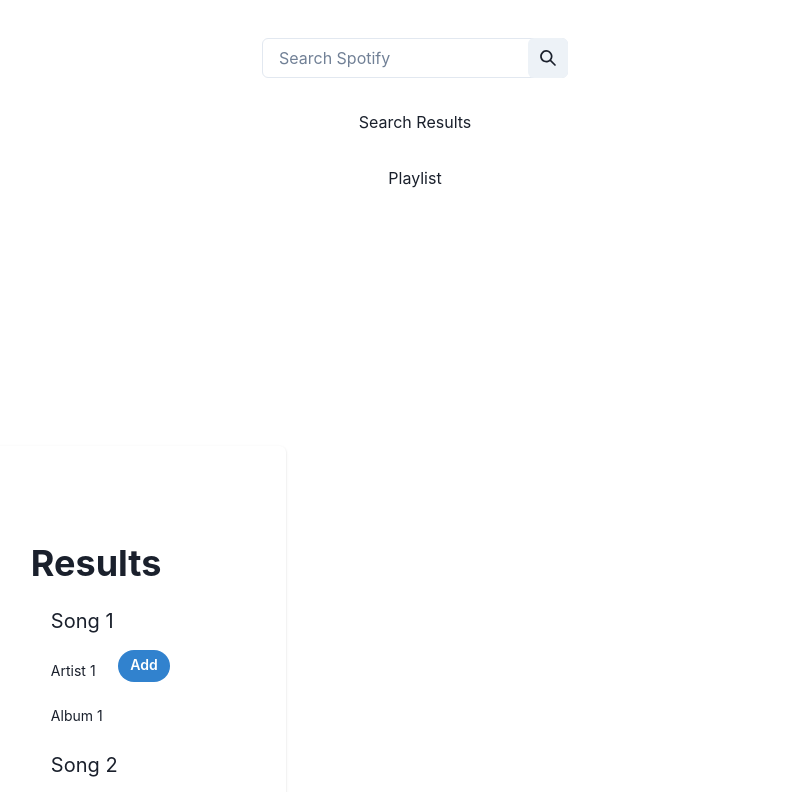
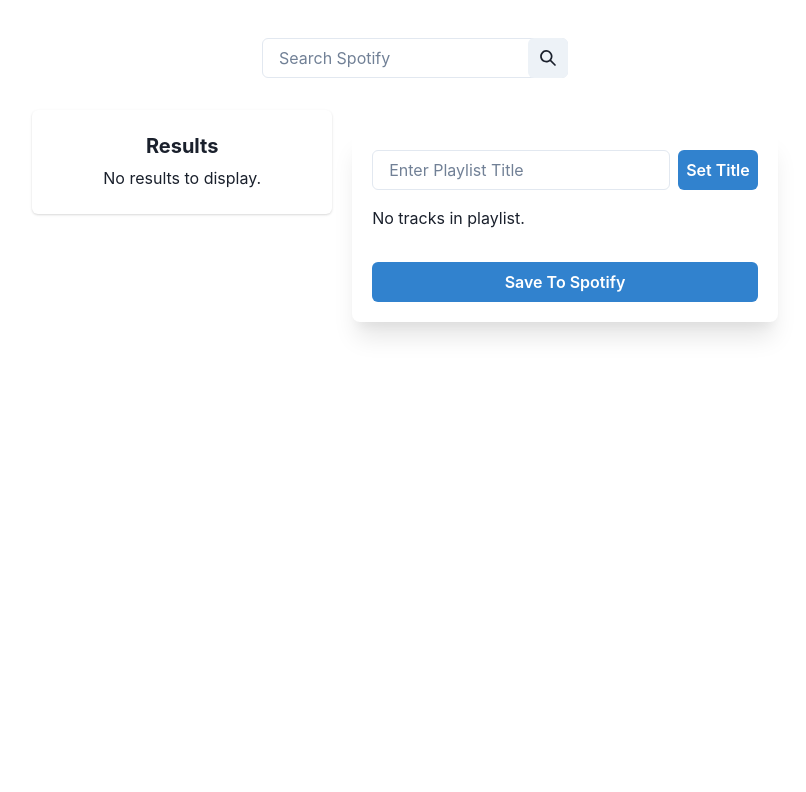
Before and after one commit to Jsoke18/jamming, a React (Create React App) app: page / in a window 1280 px wide. Shown: the top 792 px of the page, without its empty margins (225-1031 px from the left). Built offline with nearby package versions, Linux system fonts and the light colour scheme.

Commit message:
styling fixed and almost properly getting and passing data from results, playlist, tracks, through the musicControls function

```diff
--- a/src/App.js
+++ b/src/App.js
@@ -46,16 +46,6 @@
       <Box marginTop="3%">
         <MusicControls />
       </Box>
-      <Flex direction="row" justifyContent="space-around">
-        <ResultsCard tracks={tracks} onAddToPlaylist={addToPlaylist} />
-        <PlaylistCard
-          tracks={playlistTracks}
-          playlistTitle={playlistTitle}
-          onTitleChange={setPlaylistTitle}
-          onClearPlaylist={clearPlaylist}
-          onRemoveFromPlaylist={removeFromPlaylist}
-        />
-      </Flex>
     </ChakraProvider>
   );
 };
--- a/src/components/music-controls/MusicControls.js
+++ b/src/components/music-controls/MusicControls.js
@@ -1,20 +1,20 @@
 import React, { useState } from 'react';
-import { Box, VStack } from "@chakra-ui/react";
-import SearchBar from '../searchbar/Searchbar'; // Adjust the path as needed
-import { TrackList }  from '../tracklist/Tracklist'; // Adjust the path as needed
+import { VStack, Flex} from "@chakra-ui/react";
+import SearchBar from '../searchbar/Searchbar';
+import ResultsCard from '../results/Results'; // Adjust the path as needed
+import PlaylistCard from '../playlist/Playlist';  // Adjust the path as needed
 
 const MusicControls = () => {
   const [searchResults, setSearchResults] = useState([]);
   const [playlist, setPlaylist] = useState([]);
 
   const handleSearchResults = (data) => {
-    // Transform the search result data into the format expected by your Track and TrackList components
-    // Assuming data.tracks.items is the array of tracks from Spotify's response
     const results = data.tracks.items.map(track => ({
-      id: track.id,
-      name: track.name,
+      id: track.album.id,
+      name: track.album.name,
       artist: track.artists.map(artist => artist.name).join(', '),
       album: track.album.name,
+      uri: track.uri // Assuming the track object has a 'uri' field
     }));
     setSearchResults(results);
   };
@@ -29,17 +29,20 @@
     setPlaylist(playlist.filter(pTrack => pTrack.id !== track.id));
   };
 
+  const handleClearPlaylist = () => {
+    setPlaylist([]); // Clear the entire playlist
+  };
   return (
     <VStack spacing={8}>
       <SearchBar onSearchResults={handleSearchResults} />
-      <Box>
-        <h2>Search Results</h2>
-        <TrackList tracks={searchResults} onAdd={handleAddTrack} context="results" />
-      </Box>
-      <Box>
-        <h2>Playlist</h2>
-        <TrackList tracks={playlist} onRemove={handleRemoveTrack} context="playlist" />
-      </Box>
+      <Flex direction="row" justifyContent="space-evenly" alignItems="flex-start"> {/* Add alignItems="flex-start" */}
+        <ResultsCard tracks={searchResults} onAddToPlaylist={handleAddTrack} />
+        <PlaylistCard
+          tracks={playlist}
+          onRemoveFromPlaylist={handleRemoveTrack}
+          onClearPlaylist={handleClearPlaylist}
+        />
+      </Flex>
     </VStack>
   );
 };
--- a/src/components/playlist/Playlist.js
+++ b/src/components/playlist/Playlist.js
@@ -12,7 +12,12 @@
         console.log("Saving playlist with title:", title);
 
         // Create an array of track URIs
-        const trackUris = tracks.map(track => track.uri);
+        const trackUris = tracks.map(track => ({
+          name: track.name,
+          artist: track.artist,
+          album: track.album,
+          url: track.uri
+        }));
         console.log("Track URIs:", trackUris);
 
         // Here you would send trackUris to Spotify's API to save the playlist
@@ -30,50 +35,43 @@
     const handleEditTitle = () => {
         setIsTitleSet(false);
     }
-
     return (
-    <>
-      <Flex justifyContent="center" alignItems="center" marginTop="20%" marginRight="10%">
-        <Card w="204%">
-          <Box padding={24}>
-            <HStack spacing={2} marginBottom="4">
-            {!isTitleSet ? (
-                <>
+      <Flex justifyContent="center" alignItems="center" p={5}>
+        <Card width="full" maxWidth="500px" bg="white" p={5} boxShadow="xl" borderRadius="lg">
+          <VStack spacing={4} align="stretch">
+            {isTitleSet ? (
+              <Text fontSize="2xl" onDoubleClick={handleEditTitle}>{title}</Text>
+            ) : (
+              <HStack>
                 <Input
-                    size="large"
                   placeholder="Enter Playlist Title"
                   value={title}
                   onChange={(e) => setTitle(e.target.value)}
-                    onKeyDown={(e) => e.key === 'Enter' && handleSetTitle()}
+                  size="md"
                 />
                 <Button colorScheme="blue" onClick={handleSetTitle}>Set Title</Button>
-                </>
-              ) : (
-                <Text fontSize="2xl" onDoubleClick={handleEditTitle}>{title}</Text>
+              </HStack>
             )}
-             </HStack>
-            {tracks.length > 0 && (
-              <VStack spacing={4}>
-                {tracks.map((track) => (
-                  <Box key={track.id} p={2} shadow="md" borderWidth="1px" display="flex" justifyContent="space-between" alignItems="center">
-                    <VStack align="start">
-                      <Text fontWeight="bold">{track.name}</Text>
-                      <Text>{track.artist}</Text>
-                      <Text>{track.album}</Text>
+            {tracks.length > 0 ? (
+              tracks.map((track) => (
+                <HStack key={track.id} justifyContent="space-between" alignItems="center" p={2} borderWidth="1px" borderRadius="lg">
+                  <VStack align="start" spacing={0} overflow="hidden">
+                    <Text fontWeight="bold" isTruncated>{track.name}</Text>
+                    <Text fontSize="sm" isTruncated>{track.artist}</Text>
+                    <Text fontSize="sm" isTruncated>{track.album}</Text>
                   </VStack>
                   <Button colorScheme="red" size="sm" onClick={() => onRemoveFromPlaylist(track)}>Remove</Button>
-                  </Box>
-                ))}
-              </VStack>
+                </HStack>
+              ))
+            ) : (
+              <Text>No tracks in playlist.</Text>
             )}
-            <Button mt={4} colorScheme="blue" onClick={handleSaveToSpotify}>
+            <Button mt={4} colorScheme="blue" onClick={handleSaveToSpotify} isFullWidth>
               Save To Spotify
             </Button>
-          </Box>
+          </VStack>
         </Card>
       </Flex>
-    </>
     );
 };
-
 export default PlaylistCard;
--- a/src/components/results/Results.js
+++ b/src/components/results/Results.js
@@ -6,24 +6,27 @@
   List,
   ListItem,
   Flex,
+  Text
 } from "@chakra-ui/react";
 import { TrackList } from "../tracklist/Tracklist"; // Import the Track component
 import SearchBar from "../searchbar/Searchbar"; // Import the Track component
 
 const ResultsCard = ({ tracks, onAddToPlaylist }) => {
   return (
-    <>
-      <Flex justifyContent="center" alignItems="center" marginTop="20%" marginLeft="10%">
-        <Card w="204%">
-          <Box padding={24}>
-            <Heading size="xl">Results</Heading>
+    <Flex justifyContent="center" alignItems="flex-start">
+      <Card w="100%" minWidth="300px">
+        <Box padding={6}>
+          <Heading size="md" textAlign="center">Results</Heading>
+          {tracks.length > 0 ? (
             <List mt={2}>
-            <TrackList tracks={tracks} onAdd={onAddToPlaylist} context="results" />
+              <TrackList tracks={tracks} onAdd={onAddToPlaylist} context="results" />
             </List>
-          </Box>
-        </Card>
-      </Flex>
-    </>
+          ) : (
+            <Text textAlign="center" mt={2}>No results to display.</Text>
+          )}
+        </Box>
+      </Card>
+    </Flex>
   );
 };
 
--- a/src/components/track/track.js
+++ b/src/components/track/track.js
@@ -1,25 +1,30 @@
-import { VStack, Box, Button, Text } from "@chakra-ui/react";
+import { VStack, Box, Button, Text, Spacer } from "@chakra-ui/react";
 
 export const Track = ({ track, onAdd, onRemove, context }) => {
     return (
-        <Box display="flex" alignItems="center" w="full" px={5} mt={5}>
-            <VStack align="start" spacing={6} flex="1">
-                <Text fontSize="xl" isTruncated>
+        <Box display="flex" alignItems="center" justifyContent="space-between" w="full" px={5} py={2}>
+        <VStack align="start" spacing={1} flex="1" mt="5">
+            <Text fontSize="small" isTruncated fontWeight={"bold"}>
                 {track.name}
             </Text>
-                <Text fontSize="sm">
-                    {track.artist}
+            <Text fontSize="sm" isTruncated>
+                Artist: {track.artist}
             </Text>
-                <Text fontSize="sm">
-                   {track.album}
+            <Text fontSize="sm" isTruncated>
+               Album: {track.album}
             </Text>
         </VStack>
-            {context === "results" && (
-                <Button colorScheme="blue" size="sm" borderRadius="full" onClick={() => onAdd(track)}>Add</Button>
-            )}
-            {context === "playlist" && (
-                <Button colorScheme="red" size="sm" borderRadius="full" onClick={() => onRemove(track)}>Remove</Button>
-            )}
+        <Spacer />
+        <Button
+            colorScheme="blue"
+            size="sm"
+            minW="50px" // Set a minimum width for buttons
+            borderRadius="full"
+            onClick={() => (context === "results" ? onAdd(track) : onRemove(track))}
+            ml={"10"}
+        >
+            {context === "results" ? "Add" : "Remove"}
+        </Button>
     </Box>
     );
 };
--- a/src/components/tracklist/Tracklist.js
+++ b/src/components/tracklist/Tracklist.js
@@ -3,7 +3,7 @@
 
 export const TrackList = ({ tracks, onAdd, onRemove, context }) => {
   return tracks.map(track => (
-    <Box marginBottom={6} key={track.id}>
+    <Box marginBottom={4} key={track.id}>
       <Track track={track} onAdd={onAdd} onRemove={onRemove} context={context} />
     </Box>
   ));
```
Lines whose indentation alone changed are shown as unchanged.
